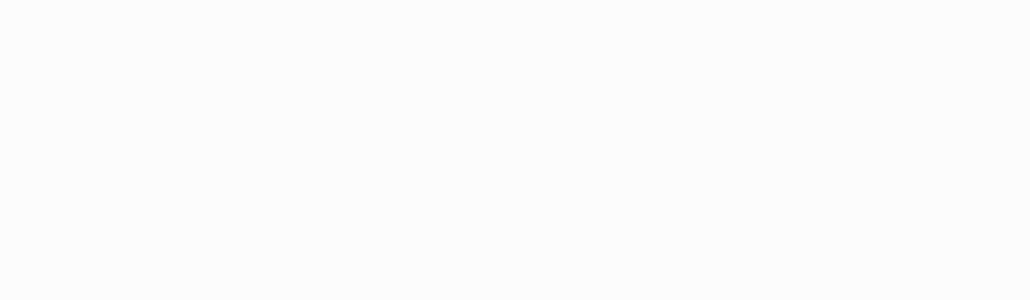
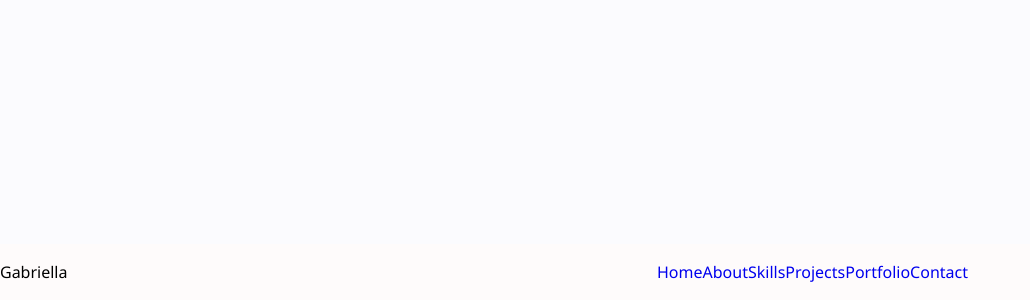
Before and after one commit to modelagem-de-sistemas/web, a Next.js app: page / in a window 1280 px wide. Shown: the part 500-800 px from the top of the page, without its empty margins (0-1030 px from the left). Built offline with nearby package versions, Linux system fonts and the light colour scheme.

Commit message:
feature: landign

```diff
--- /dev/null
+++ b/src/@types/components/Landing/Navbar/index.d.ts
@@ -0,0 +1,4 @@
+type NavbarItem = {
+  label: string;
+  href: string;
+};
--- /dev/null
+++ b/src/components/Organisms/Containers/Section/styles.ts
@@ -0,0 +1,20 @@
+import styled from 'styled-components';
+
+export const Container = styled.div`
+  padding: 2rem 0 4rem;
+
+  &__title {
+    font-size: var(--h1-font-size);
+    color: var(--title-color);
+  }
+  &__subtitle {
+    display: block;
+    font-size: var(--small-font-size);
+    margin-bottom: var(--mb-3);
+  }
+
+  &__title,
+  &__subtitle {
+    text-align: center;
+  }
+`;
--- /dev/null
+++ b/src/components/Organisms/Navbars/LandingNavbar/index.tsx
@@ -0,0 +1,30 @@
+import { landingNavbarItems } from '@/constants/components/Landing/Navbar';
+import React from 'react';
+
+import { Container } from './styles';
+
+interface Props {
+  name: string;
+}
+
+const LandingNavbar: React.FC<Props> = ({ name }) => {
+  return (
+    <Container>
+      <nav>
+        <aside>
+          <span>{name}</span>
+        </aside>
+
+        <main>
+          {landingNavbarItems.map((item, index) => (
+            <a key={index} href={item.href}>
+              {item.label}
+            </a>
+          ))}
+        </main>
+      </nav>
+    </Container>
+  );
+};
+
+export default LandingNavbar;
--- /dev/null
+++ b/src/components/Organisms/Navbars/LandingNavbar/styles.ts
@@ -0,0 +1,18 @@
+import styled from 'styled-components';
+
+export const Container = styled.div`
+  width: 100%;
+  position: fixed;
+  bottom: 0;
+  left: 0;
+  z-index: var(--z-fixed);
+  background-color: var(--body-color);
+
+  > nav {
+    max-width: 968px;
+    height: var(--header-height);
+    display: flex;
+    justify-content: space-between;
+    align-items: center;
+  }
+`;
--- a/src/components/Templates/LandingPage/index.tsx
+++ b/src/components/Templates/LandingPage/index.tsx
@@ -1,10 +1,12 @@
 import React from 'react';
 import { Container } from './styles';
 
-interface Props {}
+interface Props {
+  children: React.ReactNode;
+}
 
-const TemplateHome: React.FC<Props> = () => {
-  return <Container></Container>;
+const TemplateHome: React.FC<Props> = ({ children }) => {
+  return <Container>{children}</Container>;
 };
 
 export default TemplateHome;
--- a/src/components/Templates/LandingPage/styles.ts
+++ b/src/components/Templates/LandingPage/styles.ts
@@ -1,25 +1,7 @@
-import styled from "styled-components";
+import styled from 'styled-components';
 
 export const Container = styled.div`
   width: 100%;
   height: 100%;
-  min-height: 100vh;
-  max-height: 100vh;
-  overflow-y: hidden;
-
-  > section {
-    width: 100%;
-    height: 100%;
-    min-height: 100vh;
-    max-height: 100vh;
-    display: flex;
-    flex-direction: column;
-    align-items: center;
-    background-color: transparent;
-    overflow-y: scroll;
-    overflow-x: hidden;
-    perspective: 1px;
-    transform-style: preserve-3d;
-    scroll-behavior: smooth;
-  }
+  margin: 0;
 `;
--- /dev/null
+++ b/src/constants/components/Landing/Navbar/index.tsx
@@ -0,0 +1,28 @@
+const landingNavbarItems: NavbarItem[] = [
+  {
+    label: 'Home',
+    href: '#home'
+  },
+  {
+    label: 'About',
+    href: '#about'
+  },
+  {
+    label: 'Skills',
+    href: '#skills'
+  },
+  {
+    label: 'Projects',
+    href: '#projects'
+  },
+  {
+    label: 'Portfolio',
+    href: '#portfolio'
+  },
+  {
+    label: 'Contact',
+    href: '#contact'
+  }
+];
+
+export { landingNavbarItems };
--- /dev/null
+++ b/src/mocks/landing/index.ts
@@ -0,0 +1,5 @@
+const landingMock = {
+  name: 'Gabriella'
+};
+
+export { landingMock };
--- a/src/pages/index.tsx
+++ b/src/pages/index.tsx
@@ -2,9 +2,15 @@ import type { NextPage } from 'next';
 import React from 'react';
 
 import TemplateHome from '@/components/Templates/LandingPage';
+import LandingNavbar from '@/components/Organisms/Navbars/LandingNavbar';
+import { landingMock } from '@/mocks/landing';
 
 const Home: NextPage = () => {
-  return <TemplateHome></TemplateHome>;
+  return (
+    <TemplateHome>
+      <LandingNavbar name={landingMock.name} />
+    </TemplateHome>
+  );
 };
 
 export default Home;
--- a/src/styles/global.ts
+++ b/src/styles/global.ts
@@ -39,6 +39,7 @@ export default memo(createGlobalStyle`
     --first-color-dark: hsl(var(--color-theme), 100%, 15.1%);
     --first-color-second: hsl(var(--color-theme), 69%, 61%);
     --first-color-alt: hsl(var(--color-theme), 57%, 53%);
+    --first-color-light: hsl(var(--color-theme), 80%, 95%);
     --first-color-lighten: hsl(0, 0%, 94.9%);
     --first-color-lighter: hsl(var(--color-theme), 92%, 85%);
     --title-color: hsl(var(--color-theme), 8%, 15%);
@@ -50,14 +51,10 @@ export default memo(createGlobalStyle`
     --scroll-bar-color: hsl(var(--color-theme), 12%, 90%);
     --scroll-thumb-color: hsl(var(--color-theme), 12%, 80%);
 
-    --first-color-light: hsl(var(--color-theme), 80%, 95%);
-    --title-color: #19181B;
-    --text-color: #58555E;
-    --text-color-light: #A5A1AA;
-    --body-color: #F9F6FD;
-    --container-color: #FFFFFF;
+    --header-height: 3rem;
 
     --body-font: 'Poppins', sans-serif;
+    --z-fixed: 100;
 
 --normal-font-size: .938rem;
 --small-font-size: .75rem;
```
Also changed, not shown: src/components/Organisms/Containers/Section/index.tsx (added, +9 -0 lines).
